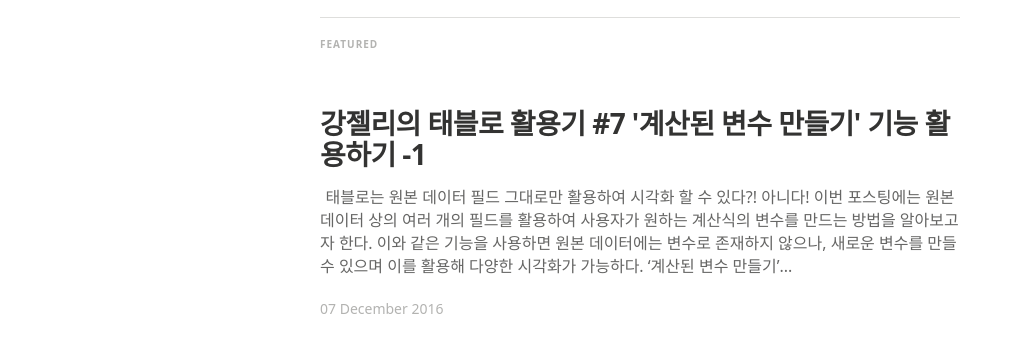
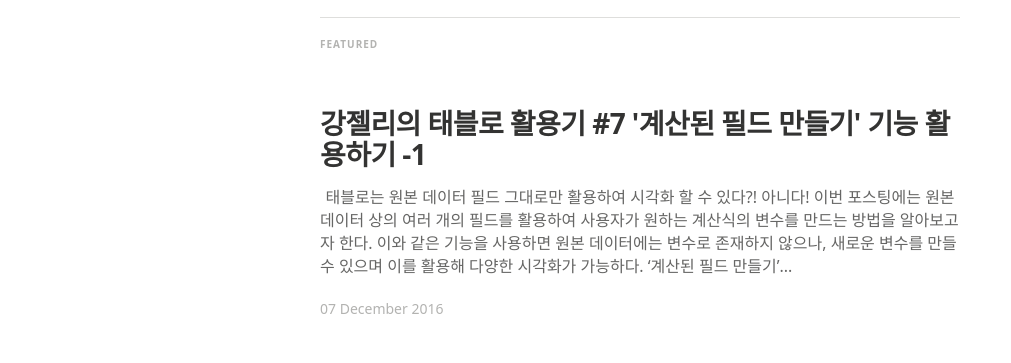
Before and after one commit to NewsJelly/blog-contents, a Jekyll site: the page built from index.html, in a window 1280 px wide and 900 px high, scrolled down 538 px. Shown: the part 156-519 px from the top of the window, without its empty margins (0-1011 px from the left). Built offline with Jekyll 4.4.1, drawn with Linux system fonts in a browser that asks for light colours; nearby versions of some CDN libraries; some web fonts are replaced; the list of posts is cut into pages by our own code; some of the changed text lies outside the part shown.

Commit message:
Update 2016-12-07-1_kangjell.markdown

```diff
--- a/_posts/2016-12-07-1_kangjell.markdown
+++ b/_posts/2016-12-07-1_kangjell.markdown
@@ -1,6 +1,6 @@
 ---
 layout: post
-title:  "강젤리의 태블로 활용기 #7 '계산된 변수 만들기' 기능 활용하기 -1"
+title:  "강젤리의 태블로 활용기 #7 '계산된 필드 만들기' 기능 활용하기 -1"
 date:   2016-12-07 10:44:25
 categories: injell feature
 tags: featured
@@ -10,7 +10,7 @@ image2: /assets/article_images/2014-11-30-mediator_features/night-track-mobile.J
 
 태블로는 원본 데이터 필드 그대로만 활용하여 시각화 할 수 있다?! 아니다! 이번 포스팅에는 원본 데이터 상의 여러 개의 필드를 활용하여 사용자가 원하는 계산식의 변수를 만드는 방법을 알아보고자 한다. 이와 같은 기능을 사용하면 원본 데이터에는 변수로 존재하지 않으나, 새로운 변수를 만들 수 있으며 이를 활용해 다양한 시각화가 가능하다.
 
-'계산된 변수 만들기' 기능을 설명하기 위해 샘플 데이터를 준비했다.
+'계산된 필드 만들기' 기능을 설명하기 위해 샘플 데이터를 준비했다.
 
 ![샘플 데이터](https://cloud.githubusercontent.com/assets/10662638/20994810/210fcb64-bd36-11e6-9074-8841a8e95b68.png)
 
@@ -24,9 +24,9 @@ image2: /assets/article_images/2014-11-30-mediator_features/night-track-mobile.J
 
 나아가 각 좌표에 해당하는 수치를 반영하기 위해 '기본값'이라는 필드를 marks 영역의 size 영역으로 이동시켰다.
 
-이제, 이번 포스팅에서 알아보기로 한 '계산된 변수 만들기' 기능을 본격적으로 시도해보자!
+이제, 이번 포스팅에서 알아보기로 한 '계산된 필드 만들기' 기능을 본격적으로 시도해보자!
 
-먼저 어떤 식의 '계산된 변수'를 만들 것인가에 대한 정의가 필요하다. 앞서 살펴보았던 샘플 데이터의 각 필드를 고려해서 '기본값'에 '추가' 필드의 값을 더하고 여기에 '배수' 필드의 값을 곱한 변수를 만들어 해당 변수를 사용한 지도 시각화를 그려보기로 하자.
+먼저 어떤 식의 '계산된 필드'를 만들 것인가에 대한 정의가 필요하다. 앞서 살펴보았던 샘플 데이터의 각 필드를 고려해서 '기본값'에 '추가' 필드의 값을 더하고 여기에 '배수' 필드의 값을 곱한 변수를 만들어 해당 변수를 사용한 지도 시각화를 그려보기로 하자.
 
 ![계산된 필드 만들기](https://cloud.githubusercontent.com/assets/10662638/20995100/10490172-bd38-11e6-8a3e-07f8be452cbd.png)
 
```
